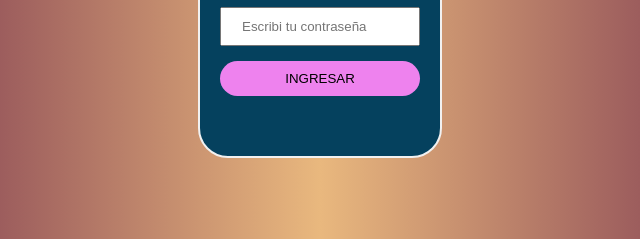
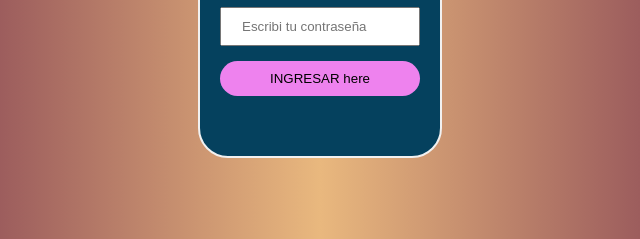
Before and after one commit to cPomelo/kitle, a plain HTML site: page index.html in a window 1280 px wide. Shown: the part 371-610 px from the top of the page, 320-960 px from the left. Drawn offline with Linux system fonts and the light colour scheme.

Commit message:
miprimercopito0.1

```diff
--- a/index.html
+++ b/index.html
@@ -11,7 +11,7 @@
     <form action="">
         <input id="uno" type="text" name="usuario" placeholder="Inserte Nickname">
         <input id="dos" name="contraseña" type="password" placeholder="Escribi tu contraseña">
-        <button>INGRESAR</button>
+        <button>INGRESAR here</button>
     </form>
    <script src="./index.js"></script>
 </body>
```
